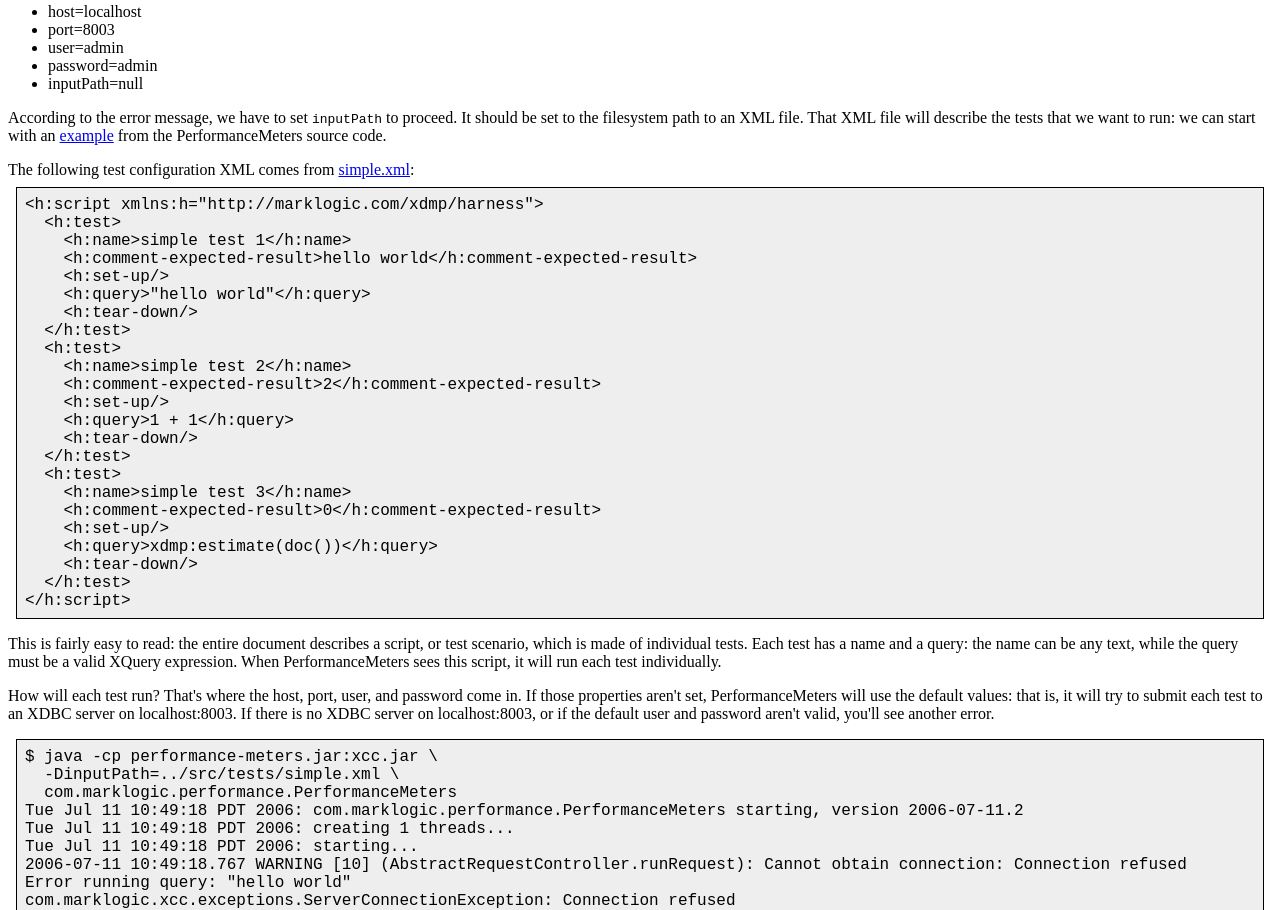
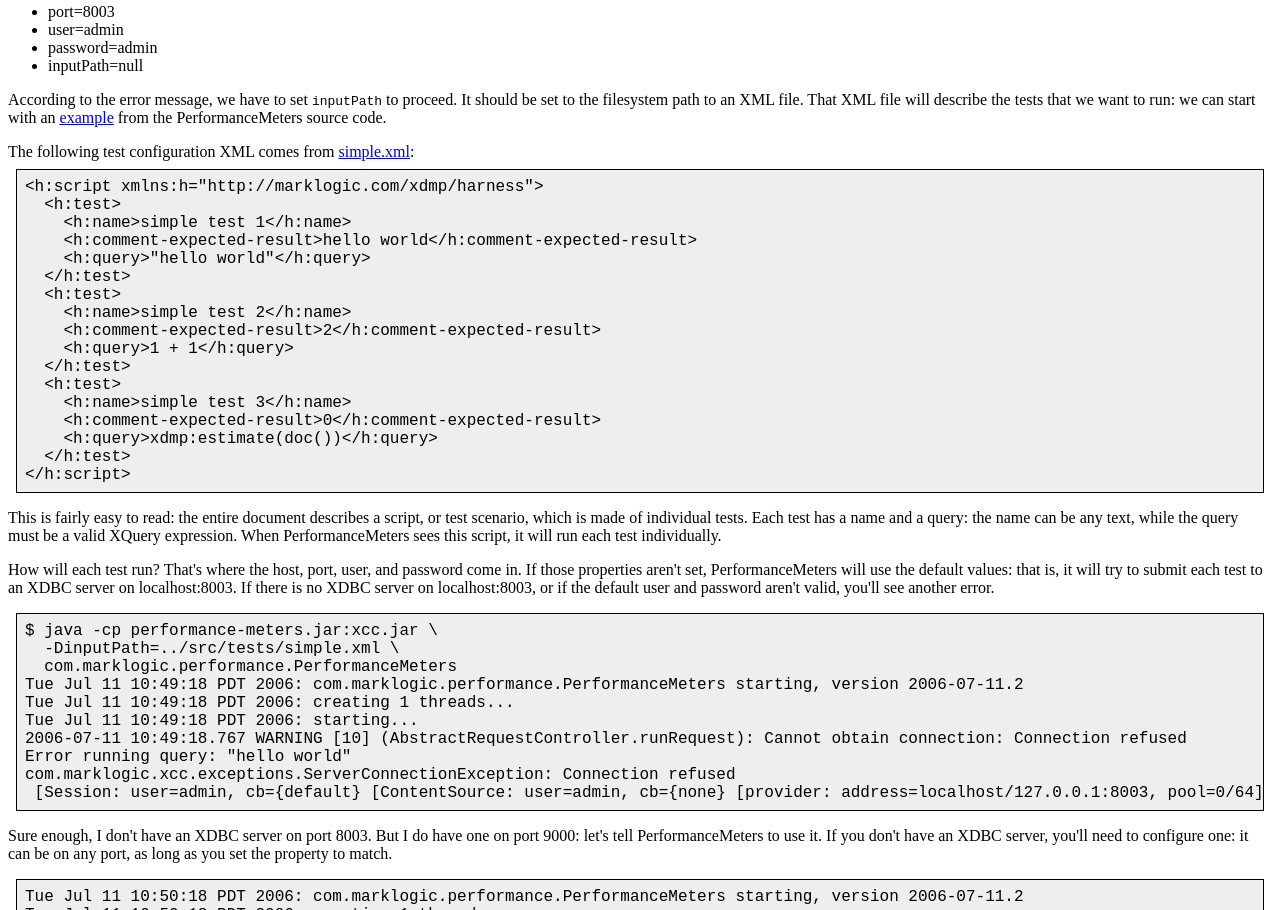
Before and after one commit to MarkLogic-Attic/performance-meters, a plain HTML site: page tutorial.html in a window 1280 px wide. Shown: the part 1330-2240 px from the top of the page. Drawn offline with Linux system fonts and the light colour scheme.

Commit message:
remove doc about set-up and tear-down tags

```diff
--- a/tutorial.html
+++ b/tutorial.html
@@ -41,7 +41,6 @@ Capabilities include:
         <li>test arbitrary queries</li>
         <li>test via xcc, xdbc, or http</li>
         <li>configure via XML</li>
-        <li>supports setup and tear-down queries</li>
         <li>performance metrics, including percentile-response times</li>
         <li>support for arbitrary query generator classes</li>
         <li>support for arbitrary result formatter classes</li>
@@ -148,23 +147,17 @@ The following test configuration XML comes from
   &lt;h:test&gt;
     &lt;h:name&gt;simple test 1&lt;/h:name&gt;
     &lt;h:comment-expected-result&gt;hello world&lt;/h:comment-expected-result&gt;
-    &lt;h:set-up/&gt;
     &lt;h:query&gt;"hello world"&lt;/h:query&gt;
-    &lt;h:tear-down/&gt;
   &lt;/h:test&gt;
   &lt;h:test&gt;
     &lt;h:name&gt;simple test 2&lt;/h:name&gt;
     &lt;h:comment-expected-result&gt;2&lt;/h:comment-expected-result&gt;
-    &lt;h:set-up/&gt;
     &lt;h:query&gt;1 + 1&lt;/h:query&gt;
-    &lt;h:tear-down/&gt;
   &lt;/h:test&gt;
   &lt;h:test&gt;
     &lt;h:name&gt;simple test 3&lt;/h:name&gt;
     &lt;h:comment-expected-result&gt;0&lt;/h:comment-expected-result&gt;
-    &lt;h:set-up/&gt;
     &lt;h:query&gt;xdmp:estimate(doc())&lt;/h:query&gt;
-    &lt;h:tear-down/&gt;
   &lt;/h:test&gt;
 &lt;/h:script&gt;</div>
 <p>This is fairly easy to read: the entire document describes
```
